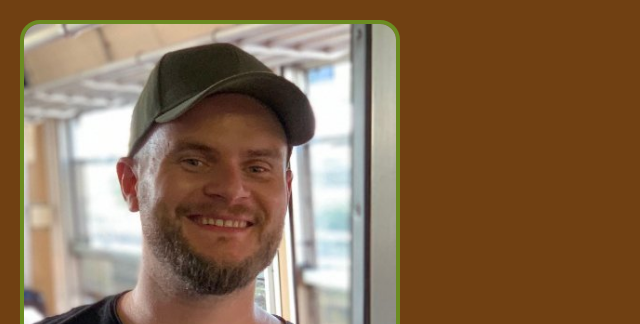
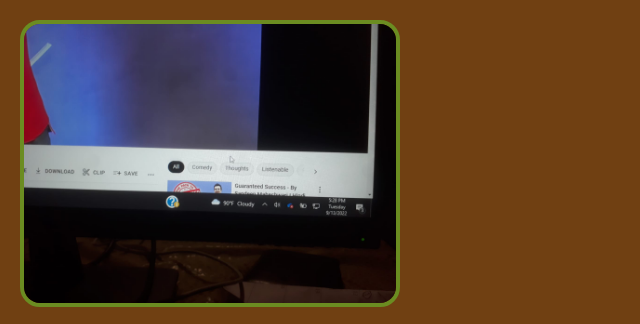
Before and after one commit to ChaitanyaArora/Website, a website built with Vite: page index.html in a window 1280 px wide. Shown: the top 324 px of the page, without its empty margins (0-640 px from the left). Built offline with nearby package versions, Linux system fonts and the light colour scheme; a web font is replaced by a local one.

Commit message:
Update two

```diff
--- a/index.html
+++ b/index.html
@@ -10,7 +10,7 @@
         Challenge 1:
         Write the HTML for your personal website.
         -->
-        <img src="per.jpg">
+        <img src="1.jpeg">
         <h1>Hi, my name is Chaitanya</h1>
         <h2>Fun facts about me:</h2>
         <ul>
```
